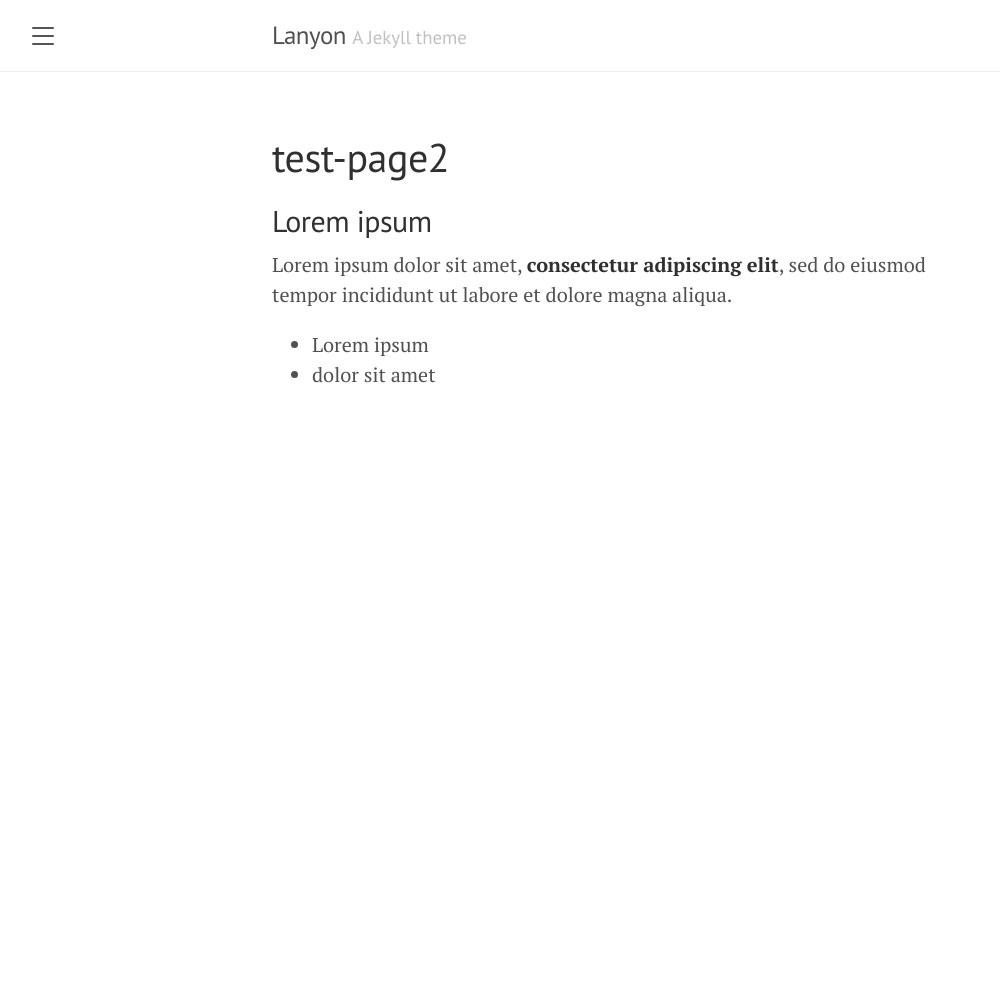
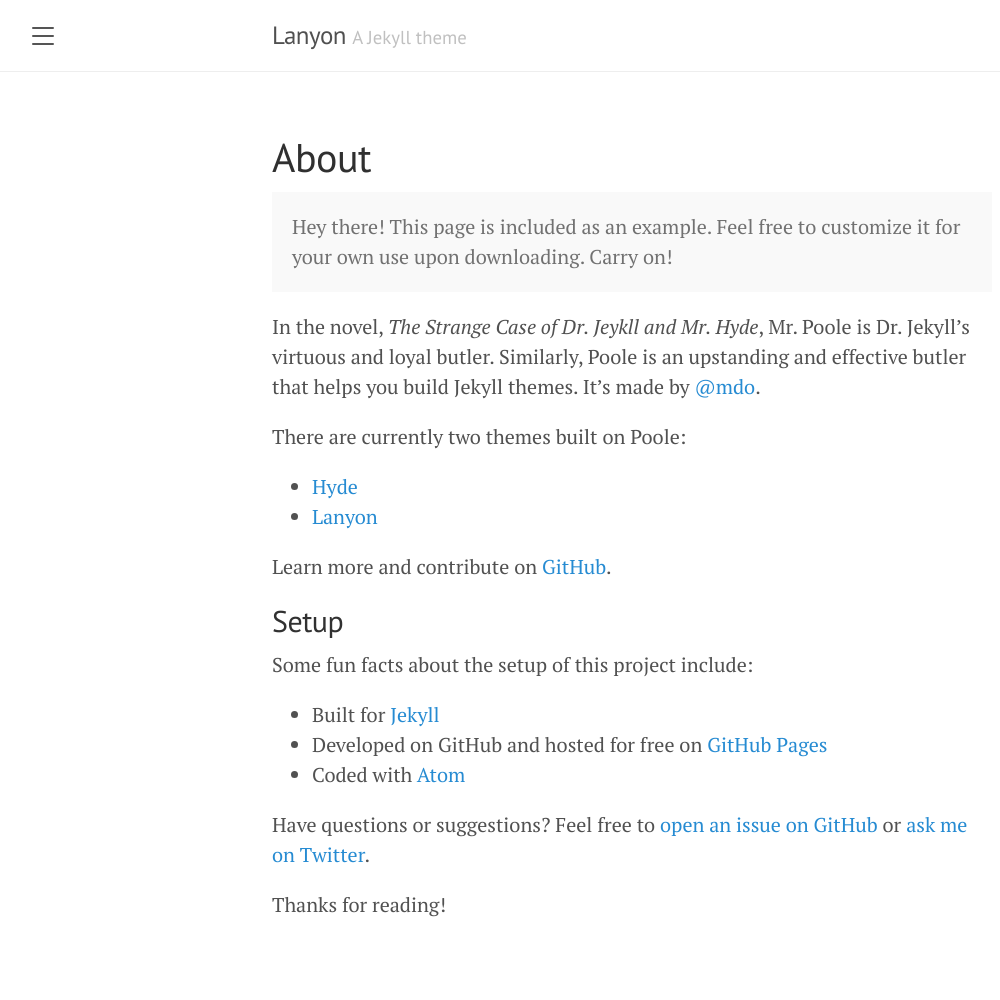
Before and after one commit to joan-medina-roca/blog-jmr-literatura, a Jekyll site: the page built from test-page2.md, in a window 1280 px wide. Shown: the whole page, without its empty margins (8-1008 px from the left). Built offline with Jekyll 4.4.1, drawn with Linux system fonts in a browser that asks for light colours; before the commit the page ends 900 px from its top, so only the background shows below that.

Commit message:
test-page2.md: changed

```diff
--- a/test-page2.md
+++ b/test-page2.md
@@ -1,10 +1,29 @@
 ---
 layout: page
-title: test-page2
+title: About
 ---
-## Lorem ipsum
 
-Lorem ipsum dolor sit amet, **consectetur adipiscing elit**, sed do eiusmod tempor incididunt ut labore et dolore magna aliqua.
+<p class="message">
+  Hey there! This page is included as an example. Feel free to customize it for your own use upon downloading. Carry on!
+</p>
 
-- Lorem ipsum
-- dolor sit amet
+In the novel, *The Strange Case of Dr. Jeykll and Mr. Hyde*, Mr. Poole is Dr. Jekyll's virtuous and loyal butler. Similarly, Poole is an upstanding and effective butler that helps you build Jekyll themes. It's made by [@mdo](https://twitter.com/mdo).
+
+There are currently two themes built on Poole:
+
+* [Hyde](http://hyde.getpoole.com)
+* [Lanyon](http://lanyon.getpoole.com)
+
+Learn more and contribute on [GitHub](https://github.com/poole).
+
+## Setup
+
+Some fun facts about the setup of this project include:
+
+* Built for [Jekyll](https://jekyllrb.com)
+* Developed on GitHub and hosted for free on [GitHub Pages](https://pages.github.com)
+* Coded with [Atom](https://atom.io)
+
+Have questions or suggestions? Feel free to [open an issue on GitHub](https://github.com/poole/issues/new) or [ask me on Twitter](https://twitter.com/mdo).
+
+Thanks for reading!
```
